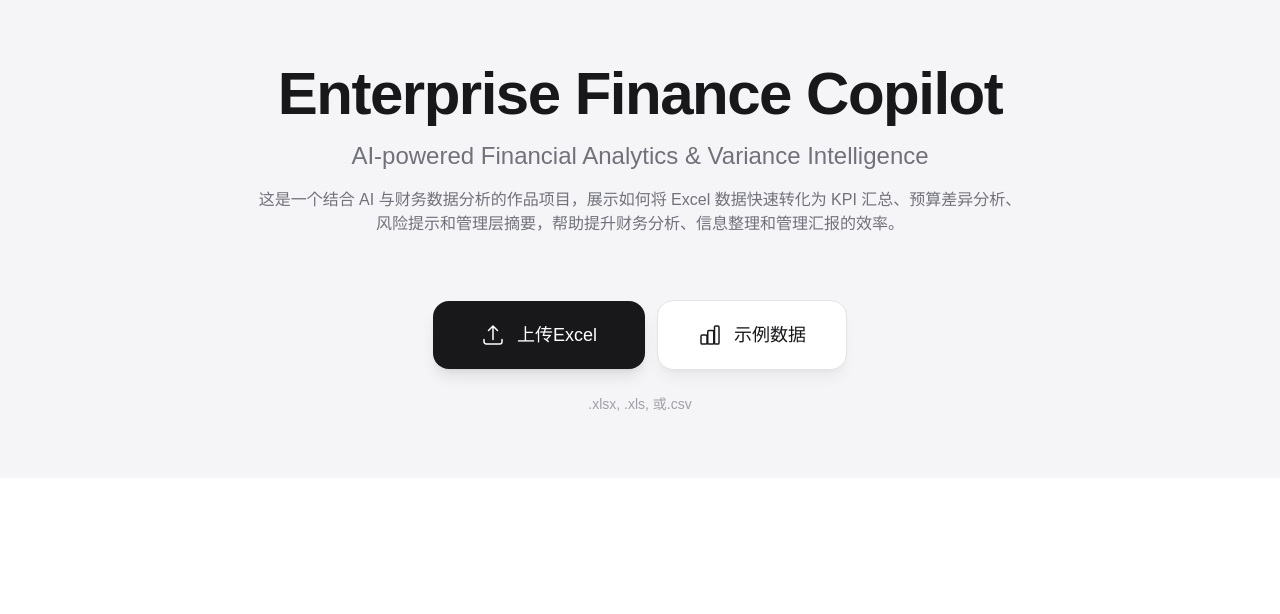
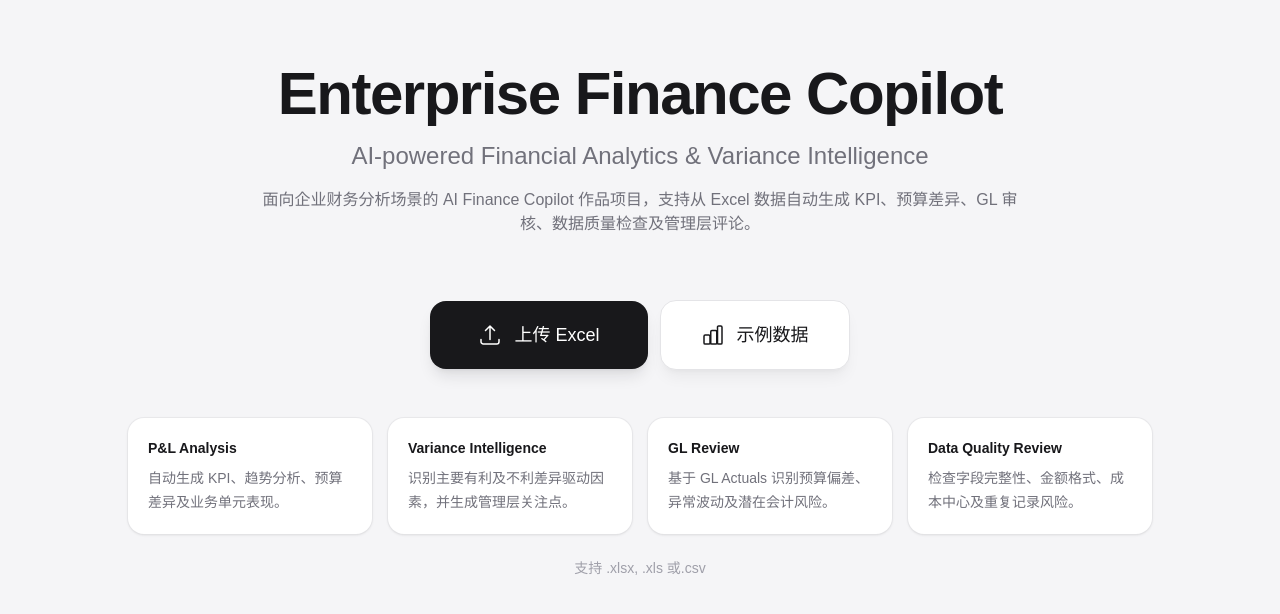
Before and after one commit to gingerjiang17/enterprise-finance-copilot, a Next.js app: page / in a window 1280 px wide. Shown: the top 614 px of the page. Built offline with nearby package versions, Linux system fonts and the light colour scheme.

Commit message:
feat: polish finance copilot dashboard and narrative

```diff
--- a/app/page.tsx
+++ b/app/page.tsx
@@ -130,8 +130,7 @@
         </p>
 
         <p className="mt-4 max-w-3xl text-sm leading-6 text-zinc-500 sm:text-base">
-        这是一个结合 AI 与财务数据分析的作品项目，展示如何将 Excel 数据快速转化为 KPI 汇总、预算差异分析、风险提示和管理层摘要，帮助提升财务分析、信息整理和管理汇报的效率。
-        </p>
+        面向企业财务分析场景的 AI Finance Copilot 作品项目，支持从 Excel 数据自动生成 KPI、预算差异、GL 审核、数据质量检查及管理层评论。        </p>
 
         <div className="mt-16 flex flex-col items-center gap-3 sm:flex-row">
           <label className="group cursor-pointer">
@@ -158,7 +157,7 @@
                   d="M3 16.5v2.25A2.25 2.25 0 0 0 5.25 21h13.5A2.25 2.25 0 0 0 21 18.75V16.5m-13.5-9L12 3m0 0 4.5 4.5M12 3v13.5"
                 />
               </svg>
-              上传Excel
+              上传 Excel
             </span>
           </label>
 
@@ -187,12 +186,52 @@
           </button>
         </div>
 
+        {!selectedSheet && (
+        <div className="mt-12 grid w-full max-w-5xl gap-4 text-left md:grid-cols-4">
+  <div className="rounded-2xl bg-white p-5 shadow-sm ring-1 ring-zinc-200/70">
+    <p className="text-sm font-semibold text-zinc-900">
+      P&amp;L Analysis
+    </p>
+    <p className="mt-2 text-sm leading-6 text-zinc-500">
+      自动生成 KPI、趋势分析、预算差异及业务单元表现。
+    </p>
+  </div>
+
+  <div className="rounded-2xl bg-white p-5 shadow-sm ring-1 ring-zinc-200/70">
+    <p className="text-sm font-semibold text-zinc-900">
+      Variance Intelligence
+    </p>
+    <p className="mt-2 text-sm leading-6 text-zinc-500">
+      识别主要有利及不利差异驱动因素，并生成管理层关注点。
+    </p>
+  </div>
+
+  <div className="rounded-2xl bg-white p-5 shadow-sm ring-1 ring-zinc-200/70">
+    <p className="text-sm font-semibold text-zinc-900">
+      GL Review
+    </p>
+    <p className="mt-2 text-sm leading-6 text-zinc-500">
+      基于 GL Actuals 识别预算偏差、异常波动及潜在会计风险。
+    </p>
+  </div>
+
+  <div className="rounded-2xl bg-white p-5 shadow-sm ring-1 ring-zinc-200/70">
+    <p className="text-sm font-semibold text-zinc-900">
+      Data Quality Review
+    </p>
+    <p className="mt-2 text-sm leading-6 text-zinc-500">
+      检查字段完整性、金额格式、成本中心及重复记录风险。
+    </p>
+  </div>
+</div>
+)}
+
         {fileName ? (
           <p className="mt-6 text-sm font-medium text-zinc-600">
             当前文件：{fileName}
           </p>
         ) : (
-          <p className="mt-6 text-sm text-zinc-400">.xlsx, .xls, 或.csv</p>
+          <p className="mt-6 text-sm text-zinc-400">支持 .xlsx, .xls 或.csv</p>
         )}
 
         {sheetNames.length > 0 && selectedSheet && (
```
Also changed, not shown: 1 other file (tests, documents, lock files or other folders).
